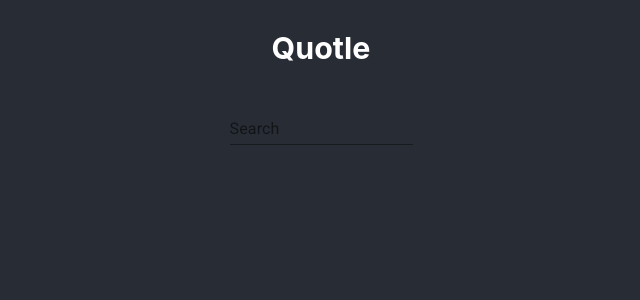
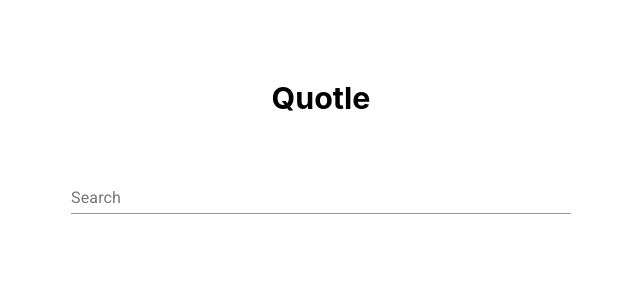
Before and after one commit to LebowskiSama/quotle-react, a React (Create React App) app: page / in a window 1280 px wide. Shown: the top 300 px of the page, without its empty margins (319-959 px from the left). Built offline with nearby package versions, Linux system fonts and the light colour scheme.

Commit message:
established a relay to the omdb service

```diff
--- a/package.json
+++ b/package.json
@@ -7,6 +7,7 @@
     "@testing-library/jest-dom": "^4.2.4",
     "@testing-library/react": "^9.3.2",
     "@testing-library/user-event": "^7.1.2",
+    "axios": "^0.20.0",
     "react": "^16.13.1",
     "react-dom": "^16.13.1",
     "react-scripts": "3.4.3"
--- a/src/App.css
+++ b/src/App.css
@@ -1,11 +1,22 @@
 .App {
   text-align: center;
-  background-color: #282c34;
+  /* background-color: #282c34; */
   min-height: 100vh;
   display: flex;
   flex-direction: column;
   align-items: center;
   /* justify-content: center; */
   font-size: calc(10px + 2vmin);
-  color: white;
 }
+
+.container {
+  margin-top: 50px;
+}
+
+.searchDiv {
+  margin-top: 50px;
+}
+
+input {
+  width: 500px !important;
+}
--- a/src/App.js
+++ b/src/App.js
@@ -1,19 +1,47 @@
 import React from 'react';
 import './App.css';
 import TextField from '@material-ui/core/TextField'
+import axios from 'axios'
 
-const textFieldProps = {
-  color: "primary",
-  fullWidth: true
+const textFieldStyle = {
+  height: 300
 }
 
-function App() {
-  return (
-    <div className="App">
-      <h3>Quotle</h3>
-      <TextField id="standard-basic" label="Search" inputProps = {textFieldProps} />
-    </div>
-  );
+class App extends React.Component {
+
+  constructor(props){
+    super(props)
+    this.state = {
+      searchQuery: "",
+      omdbResponse: ""
+    }
+
+    this.handleChange = this.handleChange.bind(this)
+  }
+
+  handleChange = e => {
+    this.setState({searchQuery: e.target.value}, () => {
+      axios.get("http://www.omdbapi.com/?apikey=2a5e533b&s="+this.state.searchQuery)
+      .then(response => this.setState({omdbResponse: response.data}))
+    })
+  }
+
+
+  render() {
+    return (
+      <div className="App">
+        <div className= "container">
+          <h3>Quotle</h3>
+          <div className="searchDiv">
+            <TextField label="Search" onInput={ this.handleChange } inputProps={ textFieldStyle } />
+          </div>
+          <div className="choiceDiv">
+
+          </div>
+        </div>
+      </div>
+    );
+  }
 }
 
 export default App;
```
Also changed, not shown: 1 other file (tests, documents, lock files or other folders).
